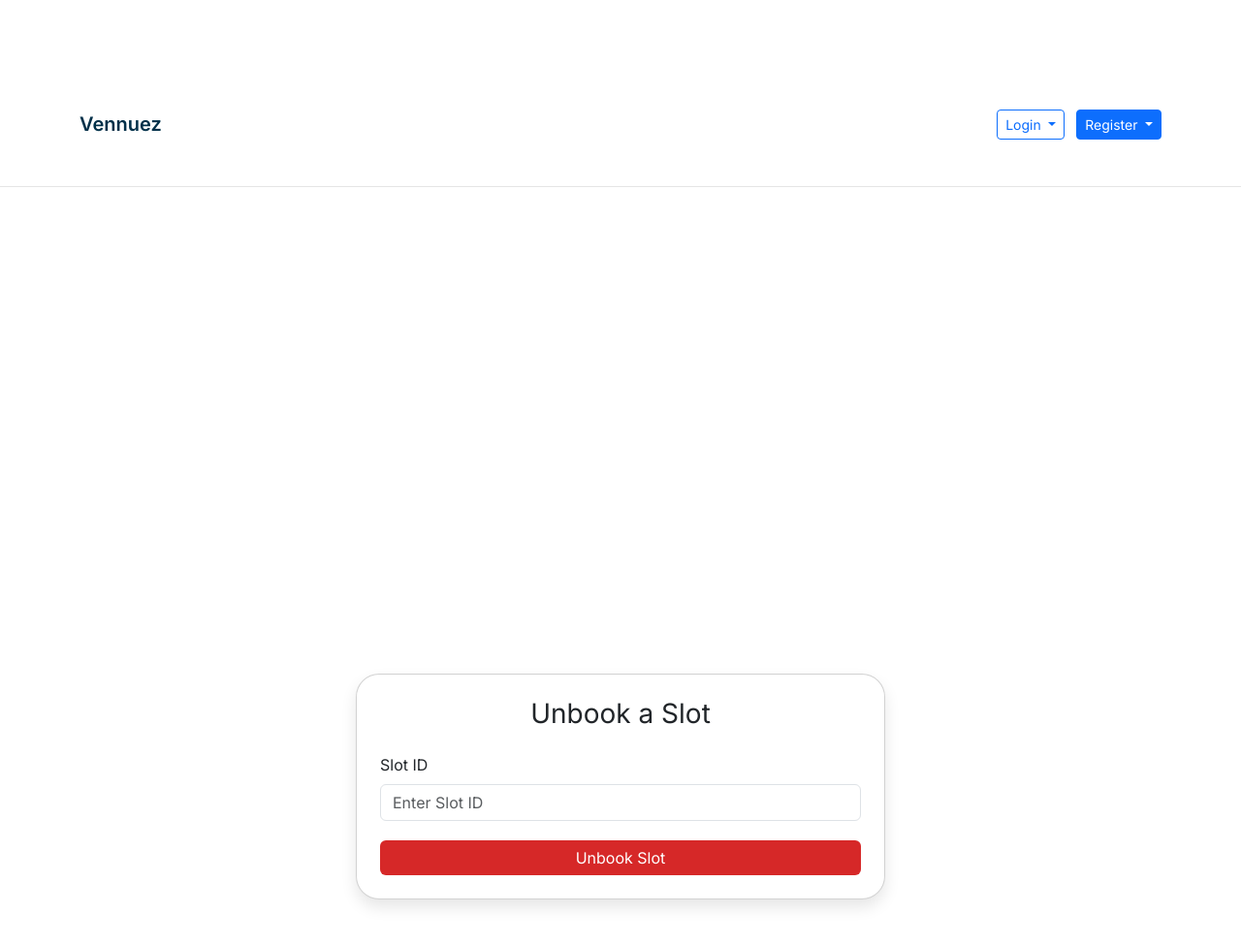
After one commit to aravindkr-dev/vennuez, a Flask app: page /un_book in a window 1280 px wide. The commit adds this page. Shown: the top 975 px of the page at 97% size. Run offline with Flask 3, Linux system fonts and the light colour scheme.

Commit message:
Working and ready

```diff
--- a/routes.py
+++ b/routes.py
@@ -1349,7 +1349,23 @@ def internal_error(error):
     return render_template('500.html'), 500
 
 
-@app.route('/init_db')
-def init_db():
-    db.create_all()
-    return "Database initialized!"
+
+@app.route('/un_book', methods=["GET", "POST"])
+def un_book():
+    if request.method == "POST":
+        slot_id = request.form.get("id")
+
+        slot = TimeSlot.query.get(slot_id)
+        if slot:
+            if slot.is_booked and not slot.completed:
+                slot.is_booked = False
+                db.session.commit()
+                flash("Slot successfully unbooked!", "success")
+            else:
+                flash("Slot is already unbooked.", "warning")
+        else:
+            flash("Slot not found.", "danger")
+
+        return redirect(url_for('un_book'))
+
+    return render_template('un_book.html')
--- a/templates/base.html
+++ b/templates/base.html
@@ -124,6 +124,7 @@
               {% if session.user_type == 'owner' %}
                 <li><a class="dropdown-item" href="{{ url_for('dashboard') }}">Dashboard</a></li>
                 <li><a class="dropdown-item" href="{{ url_for('owner_subscription_history') }}">Subscription History</a></li>
+                <li><a class="dropdown-item" href="{{ url_for('un_book') }}">Undo Booking</a></li>
                 <li><a class="dropdown-item" href="{{ url_for('logout') }}">Logout</a></li>
               {% elif session.user_type == 'user' %}
               <li><a class="dropdown-item" href="{{ url_for('available_slots') }}">Book Game</a></li>
--- a/templates/console_details.html
+++ b/templates/console_details.html
@@ -63,6 +63,7 @@
                 <div class="card" style="background: var(--muted); padding: 1rem; margin: 0;" data-slot-id="{{ slot.id }}" data-end-time="{{ slot.end_time.isoformat() }}">
                     <div style="display: flex; flex-wrap: wrap; align-items: center; gap: 2rem; justify-content: space-between;">
                         <div style="flex: 2; min-width: 200px;">
+                            <div style="margin-bottom: 0.3rem;">Slot Id - {{ slot.id }}</div>
                             <div style="margin-bottom: 0.3rem;"><i class="fas fa-calendar-alt"></i> {{ slot.start_time.strftime('%d %b %Y') }}</div>
                             <div style="margin-bottom: 0.3rem; color: var(--success);">{% if not slot.is_booked %}✔Available{% else %}Booked{% endif %}</div>
                             <div style="margin-bottom: 0.3rem;"><i class="fas fa-clock"></i> {{ slot.start_time.strftime('%I:%M %p') }} - {{ slot.end_time.strftime('%I:%M %p') }}</div>
--- /dev/null
+++ b/templates/un_book.html
@@ -0,0 +1,50 @@
+{% extends "base.html" %}
+
+{% block title %}Unbook Slot{% endblock %}
+
+{% block content %}
+<style>
+  .card-custom {
+    border-radius: 1.5rem;
+    box-shadow: 0 8px 16px rgba(0, 0, 0, 0.1);
+    background: #ffffff;
+  }
+
+  .btn-danger-custom {
+    background-color: #d62828;
+    color: white;
+    border: none;
+    transition: 0.3s ease;
+  }
+
+  .btn-danger-custom:hover {
+    background-color: #a61e1e;
+  }
+</style>
+
+<div class="container d-flex justify-content-center align-items-center" style="min-height: 80vh;">
+  <div class="col-md-6">
+    {% with messages = get_flashed_messages(with_categories=true) %}
+      {% if messages %}
+        {% for category, message in messages %}
+          <div class="alert alert-{{ category }} alert-dismissible fade show" role="alert">
+            {{ message }}
+            <button type="button" class="btn-close" data-bs-dismiss="alert" aria-label="Close"></button>
+          </div>
+        {% endfor %}
+      {% endif %}
+    {% endwith %}
+
+    <div class="card card-custom p-4">
+      <h3 class="text-center mb-4 text-dark">Unbook a Slot</h3>
+      <form method="POST">
+        <div class="mb-3">
+          <label for="slotId" class="form-label">Slot ID</label>
+          <input type="number" class="form-control" id="slotId" name="id" placeholder="Enter Slot ID" required>
+        </div>
+        <button type="submit" class="btn btn-danger-custom w-100">Unbook Slot</button>
+      </form>
+    </div>
+  </div>
+</div>
+{% endblock %}
```
Also changed, not shown: instance/gaming_center.db.
